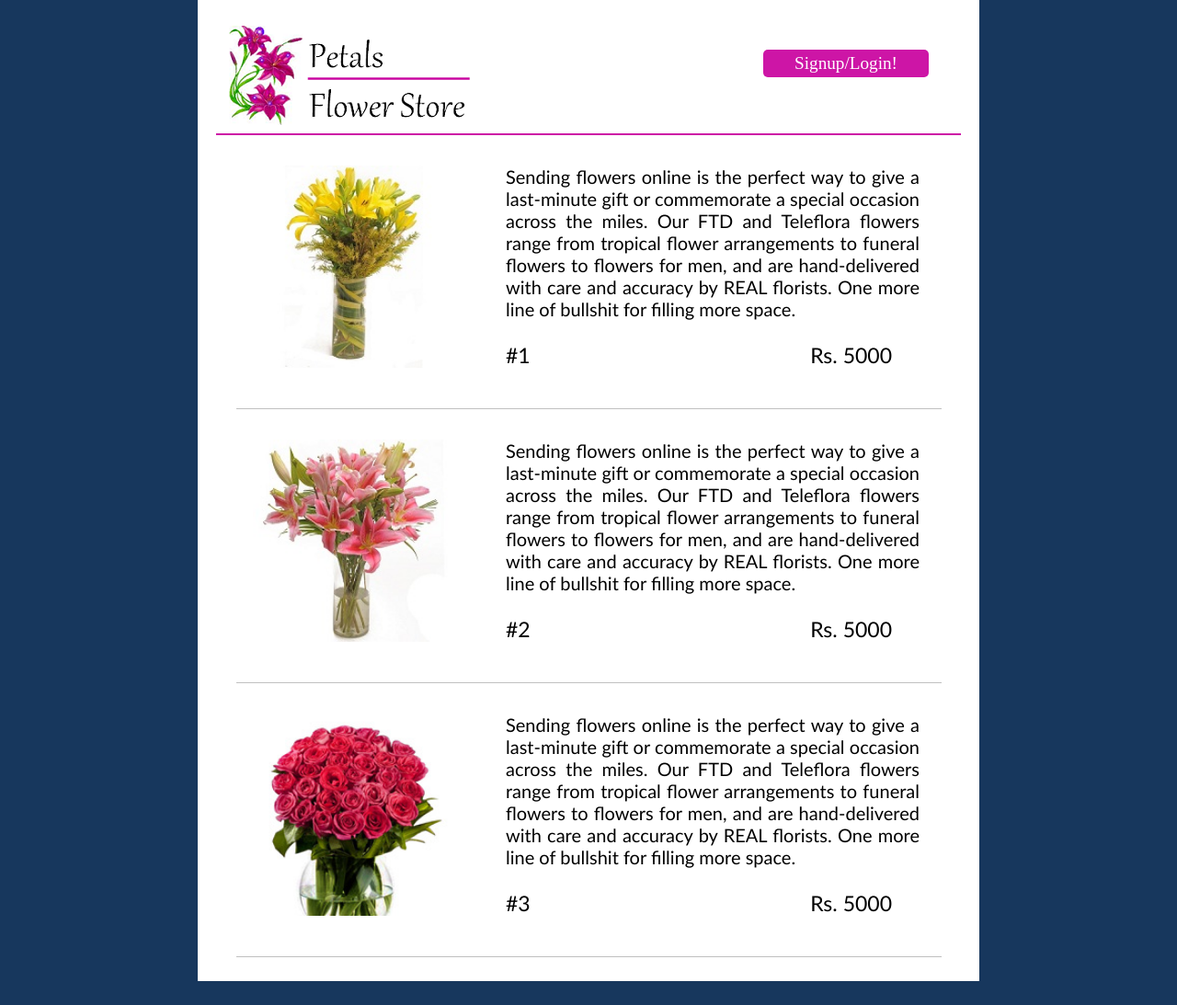
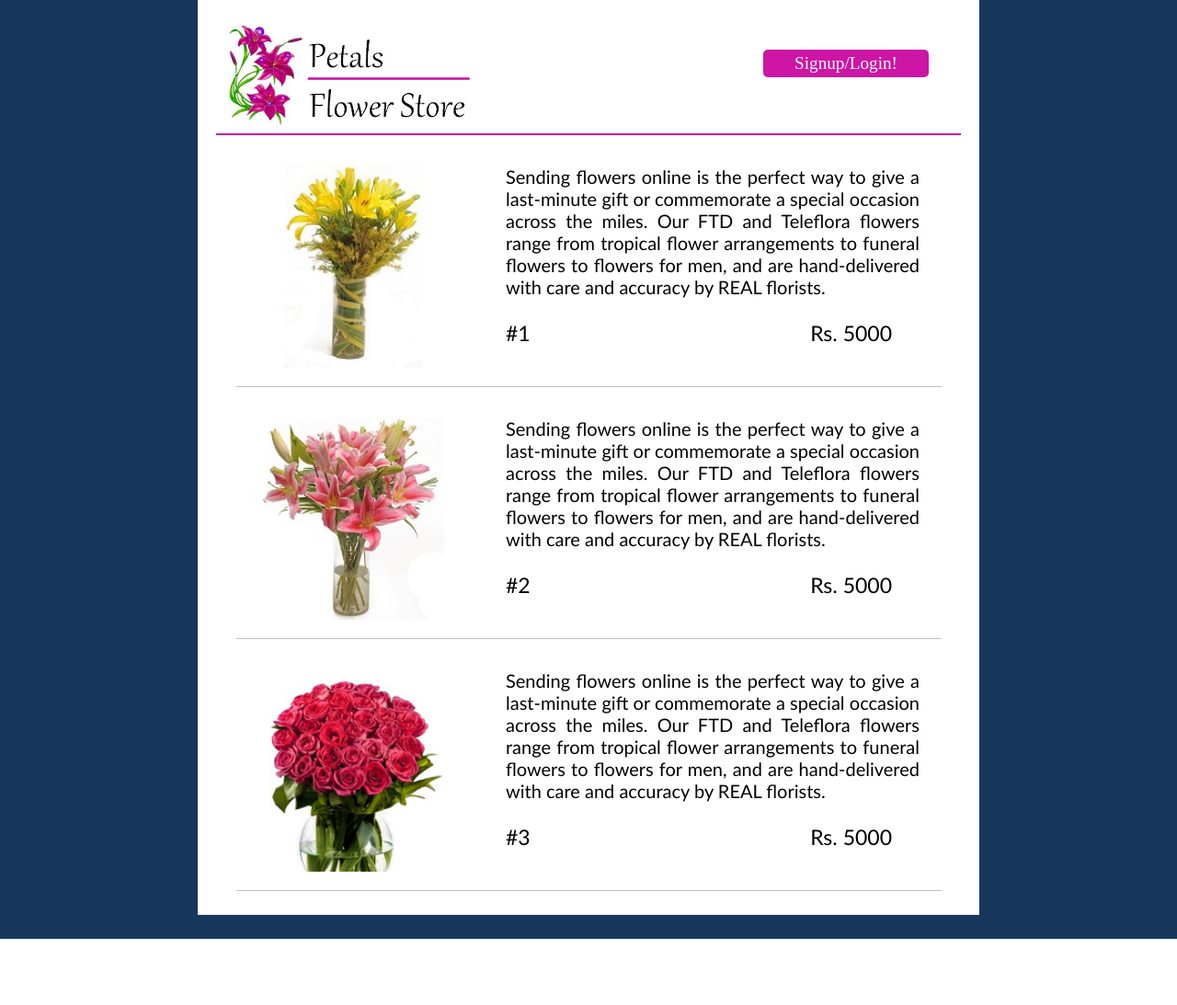
Before and after one commit to SreenivasPulikonda/ecomm-site, a PHP site: page / in a window 1280 px wide. Shown: the part 27-1120 px from the top of the page at 92% size. After the commit the page ends 1048 px from the top, so only its background shows below. Run offline with PHP 8.4, Linux system fonts and the light colour scheme.

Commit message:
modified

```diff
--- a/HTML-pages/index.php
+++ b/HTML-pages/index.php
@@ -21,7 +21,7 @@
 							<img src="images/1.jpg" width="220px;"/>
 						</div>
 						<div style="float:right; margin:25px 40px 0 0; width:450px; font-size:20px; text-align:justify; font-family:candara;">
-							Sending flowers online is the perfect way to give a last-minute gift or commemorate a special occasion across the miles. Our FTD and Teleflora flowers range from tropical flower arrangements to funeral flowers to flowers for men, and are hand-delivered with care and accuracy by REAL florists. One more line of bullshit for filling more space.
+							Sending flowers online is the perfect way to give a last-minute gift or commemorate a special occasion across the miles. Our FTD and Teleflora flowers range from tropical flower arrangements to funeral flowers to flowers for men, and are hand-delivered with care and accuracy by REAL florists.
 							<br><br>
 							<div width="200px" style="float:left; padding-right:50px;">
 								<span style="font-size:23px;">#1</span>
@@ -38,7 +38,7 @@
 							<img src="images/2.jpg" width="220px;"/>
 						</div>
 						<div style="float:right; margin:25px 40px 0 0; width:450px; font-size:20px; text-align:justify; font-family:candara;">
-							Sending flowers online is the perfect way to give a last-minute gift or commemorate a special occasion across the miles. Our FTD and Teleflora flowers range from tropical flower arrangements to funeral flowers to flowers for men, and are hand-delivered with care and accuracy by REAL florists. One more line of bullshit for filling more space.
+							Sending flowers online is the perfect way to give a last-minute gift or commemorate a special occasion across the miles. Our FTD and Teleflora flowers range from tropical flower arrangements to funeral flowers to flowers for men, and are hand-delivered with care and accuracy by REAL florists.
 							<br><br>
 							<div width="200px" style="float:left; padding-right:50px;">
 								<span style="font-size:23px;">#2</span>
@@ -55,7 +55,7 @@
 							<img src="images/3.jpg" width="220px;"/>
 						</div>
 						<div style="float:right; margin:25px 40px 0 0; width:450px; font-size:20px; text-align:justify; font-family:candara;">
-							Sending flowers online is the perfect way to give a last-minute gift or commemorate a special occasion across the miles. Our FTD and Teleflora flowers range from tropical flower arrangements to funeral flowers to flowers for men, and are hand-delivered with care and accuracy by REAL florists. One more line of bullshit for filling more space.
+							Sending flowers online is the perfect way to give a last-minute gift or commemorate a special occasion across the miles. Our FTD and Teleflora flowers range from tropical flower arrangements to funeral flowers to flowers for men, and are hand-delivered with care and accuracy by REAL florists.
 							<br><br>
 							<div width="200px" style="float:left; padding-right:50px;">
 								<span style="font-size:23px;">#3</span>
```
